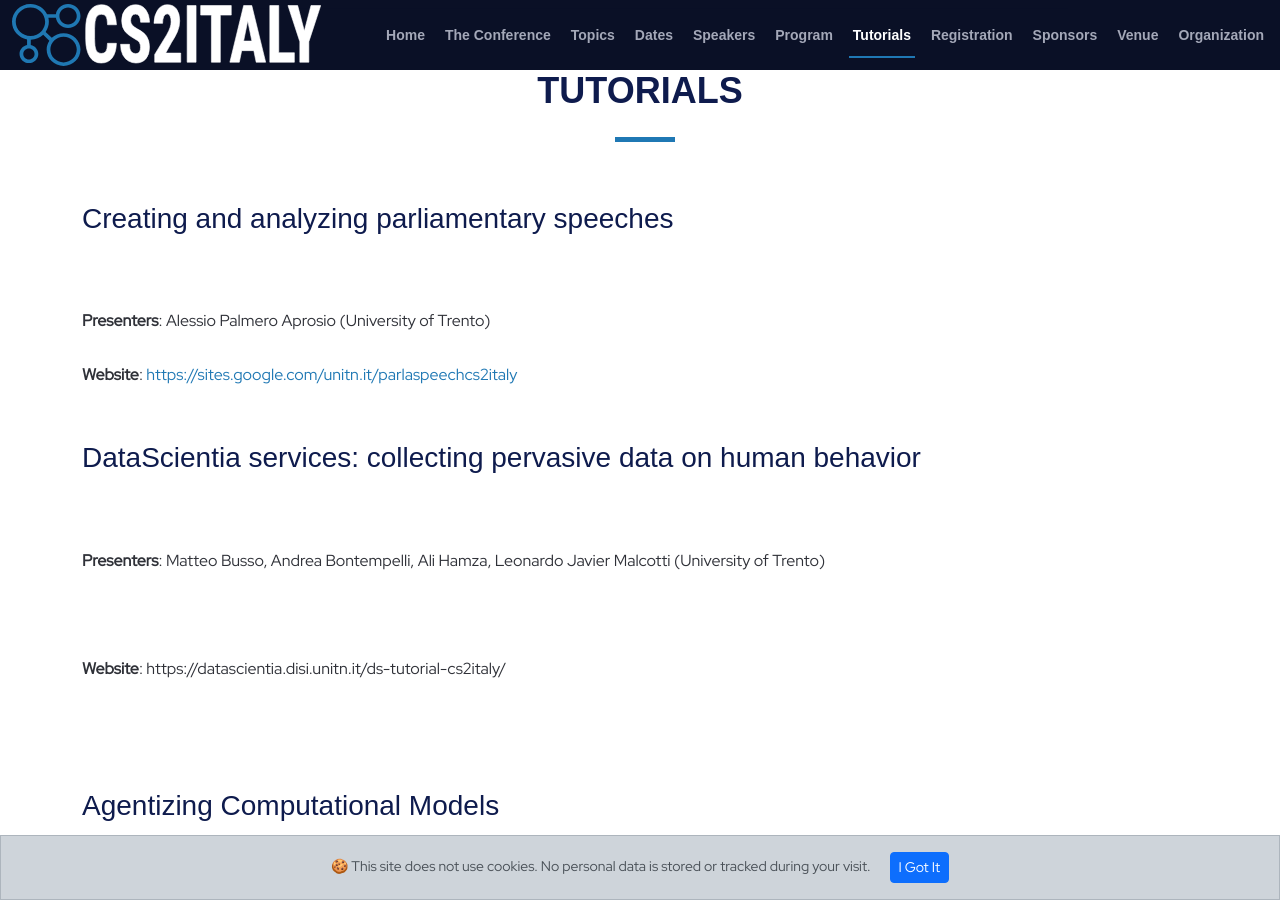
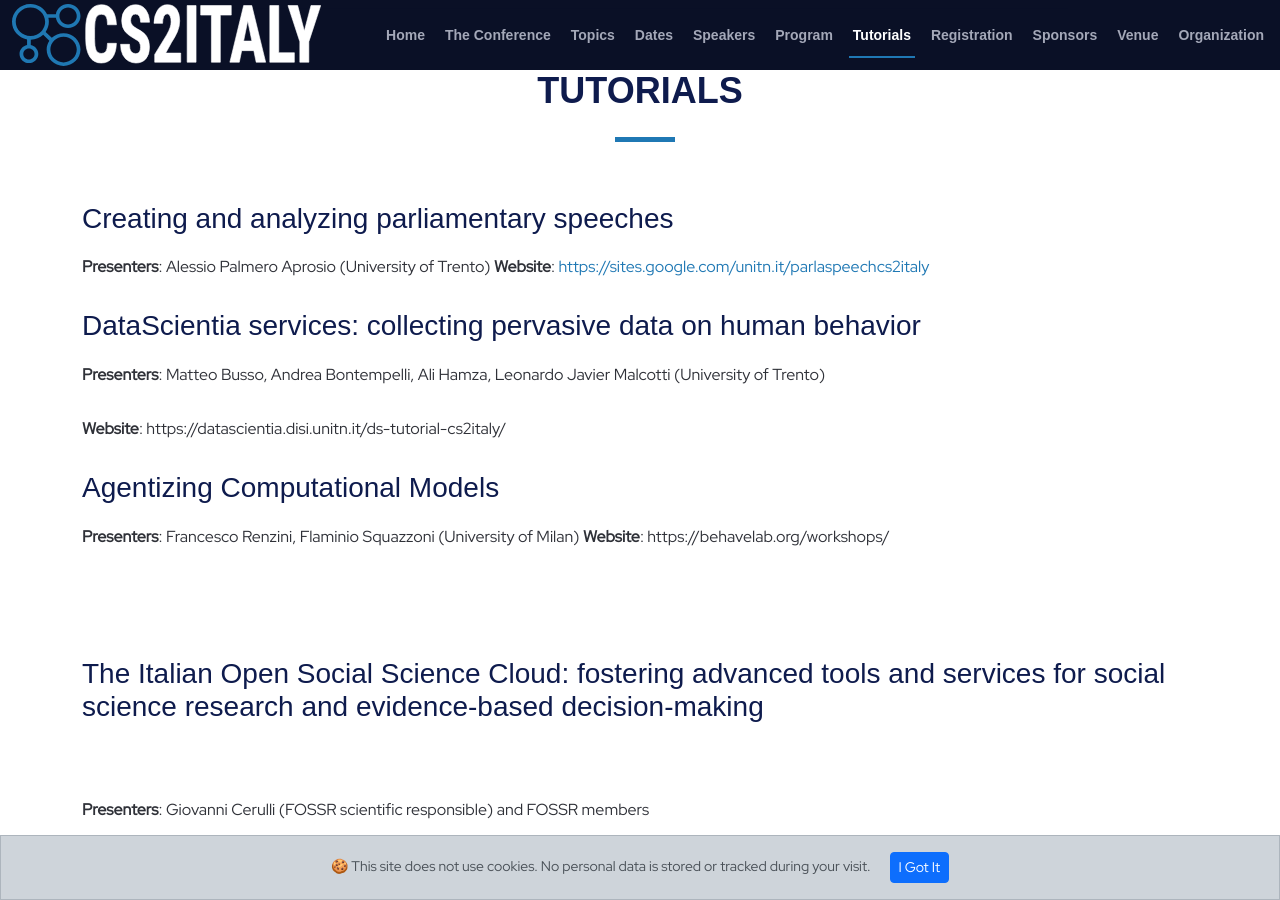
Before and after one commit to CS2Italy/conference, a Jekyll site: the page built from docs/index.md, in a window 1280 px wide and 900 px high, scrolled down 4864 px. Built offline with Jekyll 4.4.1, drawn with Linux system fonts in a browser that asks for light colours.

Commit message:
Update 04a_tutorials.md

```diff
--- a/docs/_texts/04a_tutorials.md
+++ b/docs/_texts/04a_tutorials.md
@@ -1,24 +1,13 @@
 
 ### Creating and analyzing parliamentary speeches
-<br/>
-
 **Presenters**: Alessio Palmero Aprosio (University of Trento)
-
 **Website**: <a href="https://sites.google.com/unitn.it/parlaspeechcs2italy">https://sites.google.com/unitn.it/parlaspeechcs2italy</a>
-<br/>
 <br/>
 
 ### DataScientia services: collecting pervasive data on human behavior
-
-<br/>
-
-**Presenters**: Matteo Busso, Andrea Bontempelli, Ali Hamza, Leonardo Javier Malcotti (University of Trento)
-
-<br/>
+**Presenters**: Matteo Busso, Andrea Bontempelli, Ali Hamza, Leonardo Javier Malcotti (University of Trento)<br/>
 
 **Website**: https://datascientia.disi.unitn.it/ds-tutorial-cs2italy/
-
-<br/>
 <br/>
 
 ### Agentizing Computational Models
```
